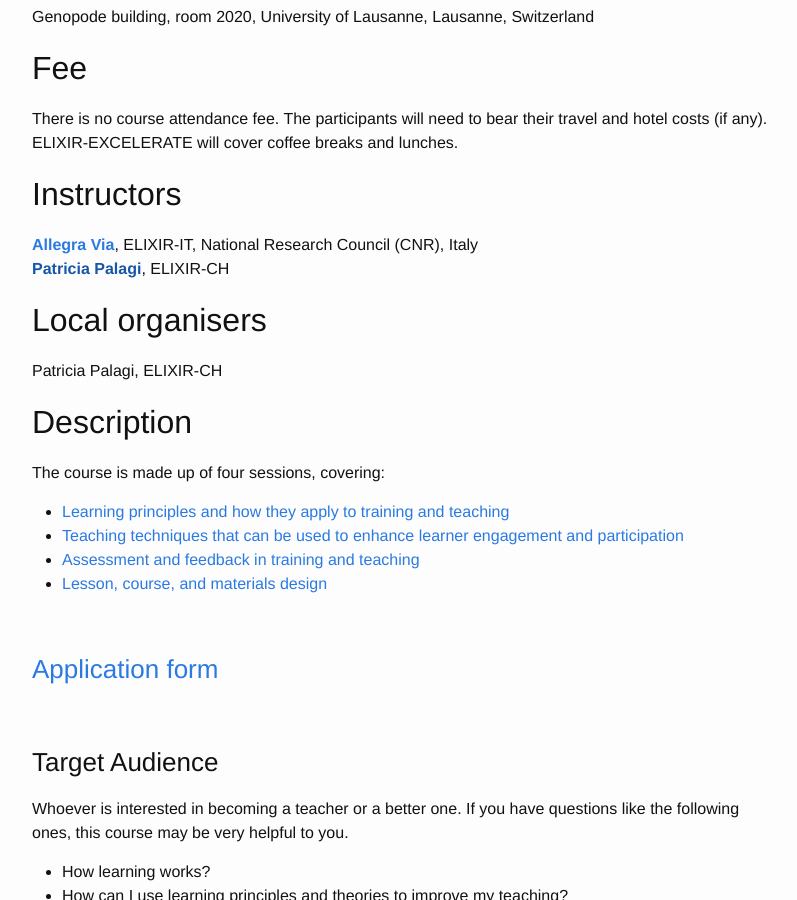
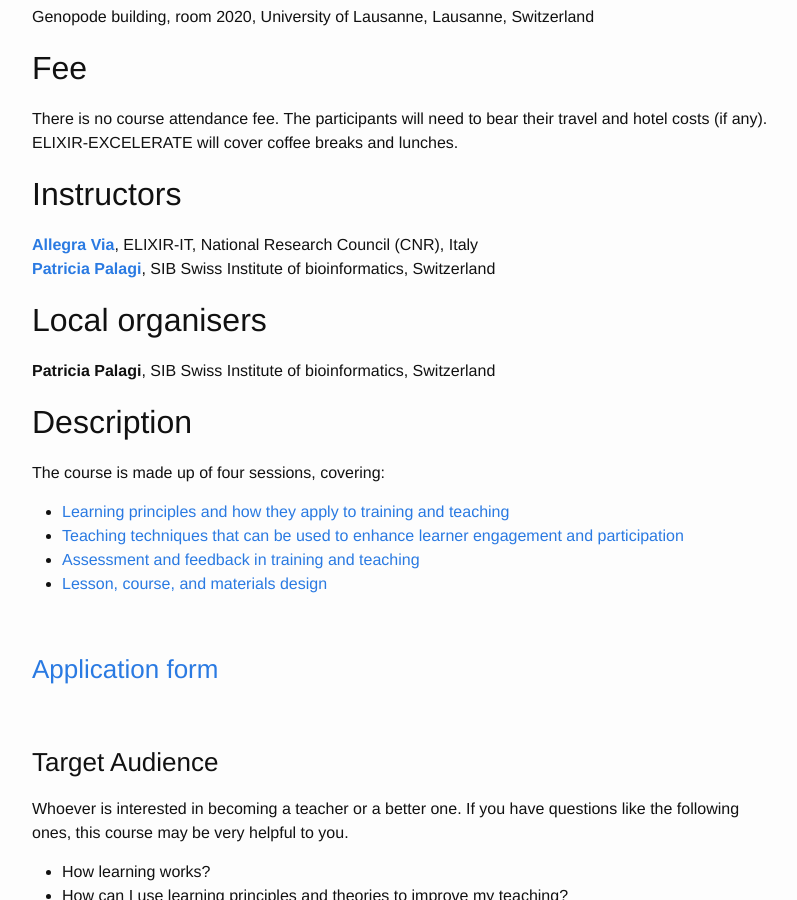
Before and after one commit to ELIXIR-IIB-training/website, a Jekyll site: the page built from _posts/2018-01-11-train-the-trainer-lausanne.md, in a window 1280 px wide and 900 px high, scrolled down 704 px. Shown: the whole window, without its empty margins (238-1035 px from the left). Built offline with Jekyll 4.4.1, drawn with Linux system fonts in a browser that asks for light colours.

Commit message:
Add Patricia Palagi Bio

```diff
--- a/_posts/2018-01-11-train-the-trainer-lausanne.md
+++ b/_posts/2018-01-11-train-the-trainer-lausanne.md
@@ -32,10 +32,10 @@ There is no course attendance fee. The participants will need to bear their trav
 
 ## Instructors
 [**Allegra Via**](../../../instructors/allegra_via.html), ELIXIR-IT, National Research Council (CNR), Italy <br>
-[**Patricia Palagi**](), ELIXIR-CH<br>
+[**Patricia Palagi**](../../../instructors/patricia_palagi.html), SIB Swiss Institute of bioinformatics, Switzerland<br>
 
 ## Local organisers
-Patricia Palagi, ELIXIR-CH<br>
+**Patricia Palagi**, SIB Swiss Institute of bioinformatics, Switzerland<br>
 
 ## Description
 The course is made up of four sessions, covering:
```
